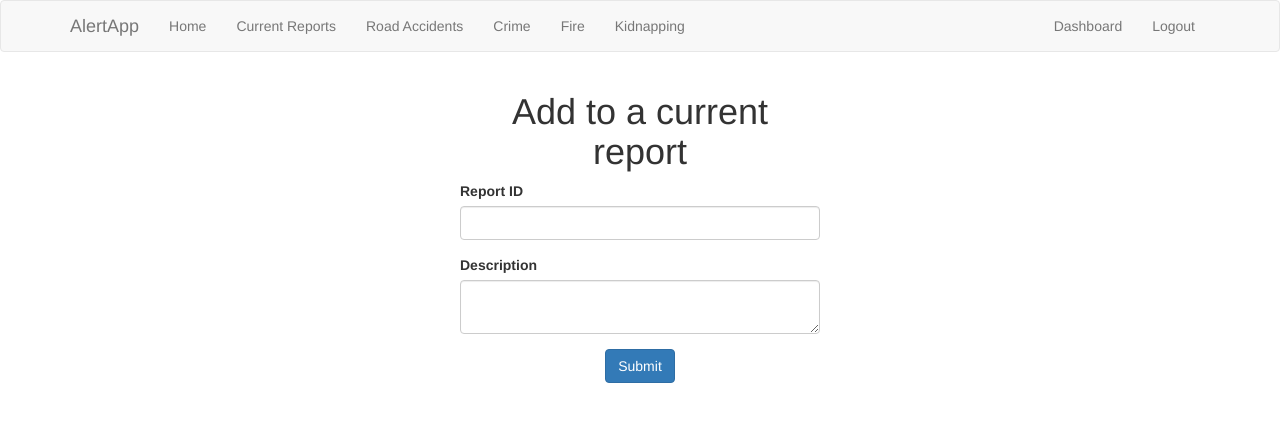
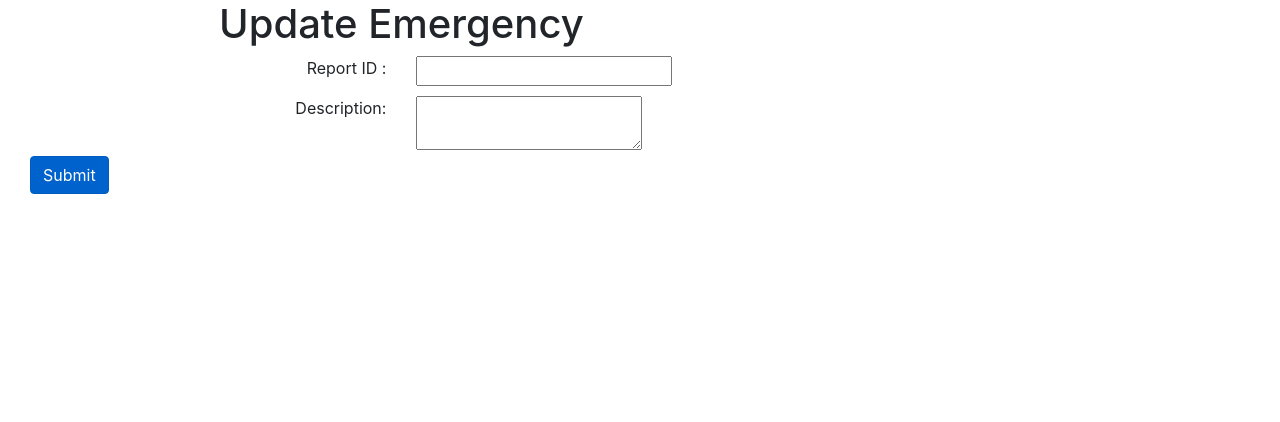
Before and after one commit to priyankachahal/AlertSystemWebDashboard, a Flask app: page /editreport in a window 1280 px wide. Shown: the top 422 px of the page. Run offline with Flask 2, Linux system fonts and the light colour scheme; the visitor is signed in with stand-in values (Sample User, id 1); some libraries are stand-ins or nearby versions.

Commit message:
all users get emails and edit working

```diff
--- a/alert/api_rest.py
+++ b/alert/api_rest.py
@@ -20,6 +20,13 @@ def user_authenticate_api(email, password):
     }
     headers = {'Content-Type': 'application/json'}
     response = requests.post(url=USER_AUTHENTICATE_URL, data=json.dumps(data), headers=headers)
+    print response.text
+    return json.loads(response.text)
+
+
+def get_registered_users_api():
+    headers = {'Content-Type': 'application/json'}
+    response = requests.get(url=USER_REGISTER_URL + "?start=0&limit=200", headers=headers)
     print response.text
     return json.loads(response.text)
 
--- a/alert/app.py
+++ b/alert/app.py
@@ -13,7 +13,7 @@ from werkzeug.utils import secure_filename
 from wtforms import Form, StringField, PasswordField, validators
 
 from api_rest import user_authenticate_api, user_register_api, get_news_report_api, post_news_report_api, \
-    get_news_by_id_report_api, update_news_by_id_report_api
+    get_news_by_id_report_api, update_news_by_id_report_api, get_registered_users_api
 
 app = Flask(__name__)
 
@@ -150,9 +150,9 @@ def logout():
 def dashboard():
     category = request.args.get('category')
     if category is None:
-        result = get_news_report_api(None, "60", "-creationDate")
+        result = get_news_report_api(None, "720", "-creationDate")
     else:
-        result = get_news_report_api(category, "60", "-creationDate")
+        result = get_news_report_api(category, "720", "-creationDate")
     formattedReports = []
     if len(result.get("news")) > 0:
         reports = result.get("news");
@@ -217,34 +217,32 @@ def report():
 
         # Execute query
         if flag == True:
-            response_dict = post_news_report_api(email, address, description, imagename, type_em, longi, lati)
-            tolist = ["chahalpriyanka457@gmail.com"]
-            subject = type_em + " at " + address
-            body = type_em + " at " + address + "\n" + description
-            smtpserver = smtplib.SMTP("smtp.gmail.com", 587)
-            smtpserver.ehlo()
-            smtpserver.starttls()
-            smtpserver.ehlo()
-            smtpserver.login(gmail_user, gmail_pwd)
-            header = 'To:' + ", ".join(tolist) + '\n' + 'From: ' + gmail_user + '\n' + 'Subject:' + subject + ' \n'
-            msg = header + '\n' + body + '\n\n'
-            smtpserver.sendmail(gmail_user, tolist, msg)
-            smtpserver.close()
-            #flash('Emergency reported successfully', 'success')
-            #notification = pushpad.Notification(project, body=type_em + " at " + address + "\n" + description)
-            #notification.broadcast()
+            post_news_report_api(email, address, description, imagename, type_em, longi, lati)
+            response_dict = get_registered_users_api()
+            registered_users = response_dict.get("users")
+            tolist = []
+            for i in range(len(registered_users)):
+                tolist.append(registered_users[i].get("email"))
+            if len(tolist) > 0:
+                subject = type_em + " at " + address
+                body = type_em + " at " + address + "\n" + description
+                smtpserver = smtplib.SMTP("smtp.gmail.com", 587)
+                smtpserver.ehlo()
+                smtpserver.starttls()
+                smtpserver.ehlo()
+                smtpserver.login(gmail_user, gmail_pwd)
+                header = 'To:' + ", ".join(tolist) + '\n' + 'From: ' + gmail_user + '\n' + 'Subject:' + subject + ' \n'
+                msg = header + '\n' + body + '\n\n'
+                smtpserver.sendmail(gmail_user, tolist, msg)
+                smtpserver.close()
+                #flash('Emergency reported successfully', 'success')
+                #notification = pushpad.Notification(project, body=type_em + " at " + address + "\n" + description)
+                #notification.broadcast()
         else:
             flash('Emergency has already been reported.', 'warning')
 
         return redirect(url_for('dashboard'))
     return render_template('report.html')
-
-
-
-
-
-
-
 
 
 # unused paths
@@ -262,29 +260,9 @@ def editreport():
         else:
             desc = response_dict.get("news").get("description")
             update_news_by_id_report_api(reportID, str(desc) + "\n" + str(description))
-            return redirect(url_for('currentreports'))
+            return redirect(url_for('dashboard'))
     return render_template('editreport.html')
 
-
-@app.route('/currentreports')
-def currentreports():
-    result = get_news_report_api(None, "60", "-creationDate")
-    if len(result.get("news")) > 0:
-        reports = result.get("news");
-        formattedReports = []
-        for report in reports:
-            formattedReport = [None] * 10
-            formattedReport[0] = report.get("id")
-            formattedReport[2] = report.get("address")
-            formattedReport[3] = report.get("description")
-            formattedReport[4] = "No image provided"
-            formattedReport[5] = report.get("category")
-            formattedReport[8] = report.get("creationDate")
-            formattedReports.append(formattedReport)
-        return render_template('currentreports.html', reports=formattedReports)
-    else:
-        msg = 'No reports Found'
-        return render_template('currentreports.html', msg=msg)
 
 if __name__ == '__main__':
     app.secret_key = 'secret123'
--- a/alert/templates/about.html
+++ /dev/null
@@ -1,5 +0,0 @@
-{% extends 'layout.html' %}
-
-{% block body %}
-  <h1>{{address}}</h1>
-{% endblock %}
--- a/alert/templates/editreport.html
+++ b/alert/templates/editreport.html
@@ -1,25 +1,57 @@
-{% extends 'layout.html' %}
+<!DOCTYPE html>
+<html>
 
-{% block body %}
-  <div class="col-lg-4 col-lg-offset-4 text-center">
-	 <h1>Add to a current report</h1>
-	 </div>
-	</br>
-  <form enctype="multipart/form-data" action="" method="POST" >
-     <div class="form-group row">
-	<div class="col-lg-4 col-lg-offset-4">
-      <label>Report ID</label>
-      <input type="text" required name="reportID"   class="form-control"  value={{request.form.reportID}} >
-    </div></div>
-    <div class="form-group row" >
-	<div class="col-lg-4 col-lg-offset-4">
-      <label>Description</label>
-      <textarea name="description" required class="form-control"  value={{request.form.description}}></textarea>
-    </div></div>
-	<div class="col-lg-4 col-lg-offset-4 text-center">
-    <p><input type="submit" class="btn btn-primary" value="Submit"></p>
-	</div>
-  </form>
+<head>
+    <meta charset="utf-8">
+    <meta name="viewport" content="width=device-width, initial-scale=1.0">
+    <title>smart_app webpage1</title>
+    <link rel="stylesheet" href="../static/bootstrap/css/bootstrap.min.css">
+    <link rel="stylesheet" href="../static/fonts/ionicons.min.css">
+    <link rel="stylesheet" href="../static/css/styles.min.css">
+</head>
 
+<body>
+<div class="container">
+      {% include 'includes/_messages.html' %}
+      {% block body %}{% endblock %}
+    </div>
+<div class="container d-table-cell">
+    <div class="col">
+        <h1 class="text-center">Update Emergency</h1>
+    </div>
+    <form enctype="multipart/form-data" action="/editreport" method="POST">
+        <div class="col">
+            <div class="row">
+                <div class="col-lg-6">
+                    <p class="text-right">Report ID :</p>
+                </div>
+                <div class="col-lg-6">
+                    <input type="text" required name="reportID"   class="align-items-center align-content-center"  value={{request.form.reportID}} >
+                </div>
+                <div class="col-lg-6">
+                    <p class="text-right">Description:</p>
+                </div>
+                <div class="col">
+                    <textarea name="description" class="align-items-center align-content-center"
+                              value={{request.form.description}}></textarea>
+                </div>
+            </div>
+        </div>
+        <div class="container">
+            <div class="row">
+                <div class="col-md-6">
+                    <button class="btn btn-primary active align-items-center" type="submit">Submit</button>
+                </div>
+            </div>
+        </div>
+    </form>
+</div>
+<div>
 
-{% endblock %}
+</div>
+<div></div>
+<script src="../static/js/jquery.min.js"></script>
+<script src="../static/bootstrap/js/bootstrap.min.js"></script>
+</body>
+
+</html>
--- a/alert/templates/includes/_navbar.html
+++ /dev/null
@@ -1,34 +0,0 @@
-<nav class="navbar navbar-default">
-      <div class="container">
-        <div class="navbar-header">
-          <button type="button" class="navbar-toggle collapsed" data-toggle="collapse" data-target="#navbar" aria-expanded="false" aria-controls="navbar">
-            <span class="sr-only">Toggle navigation</span>
-            <span class="icon-bar"></span>
-            <span class="icon-bar"></span>
-            <span class="icon-bar"></span>
-          </button>
-          <a class="navbar-brand" href="#">AlertApp</a>
-        </div>
-        <div id="navbar" class="collapse navbar-collapse">
-          <ul class="nav navbar-nav">
-            <li><a href="/">Home</a></li>
-            <li><a href="/currentreports">Current Reports</a></li>
-            <li><a href="/roadaccidentnews">Road Accidents</a></li>
-            <li><a href="/crimenews">Crime</a></li>
-            <li><a href="/firenews">Fire</a></li>
-            <li><a href="/Kidnappingnews">Kidnapping</a></li>
-          </ul>
-
-          <ul class="nav navbar-nav navbar-right">
-            {% if session.logged_in %}
-              <li><a href="/dashboard">Dashboard</a></li>
-              <li><a href="/logout">Logout</a></li>
-            {% else %}
-              <li><a href="/register">Register</a></li>
-              <li><a href="/login">Login</a></li>
-            {% endif %}
-
-          </ul>
-        </div><!--/.nav-collapse -->
-      </div>
-    </nav>
--- a/alert/templates/login.html
+++ b/alert/templates/login.html
@@ -19,15 +19,12 @@
         <div class="illustration"><i class="icon ion-ios-locked-outline" style="color:rgb(234,16,16);"></i></div>
         <div class="form-group">
             <input type="text" required name="email"   class="form-control" placeholder="Email" value={{request.form.username}}>
-
-           <!-- <input class="form-control" type="email" name="email" placeholder="Email"> -->
         </div>
         <div class="form-group">
       <input type="password" required name="password" class="form-control" placeholder="Password"  value={{request.form.password}}>
         </div>
         <div class="form-group">
             <button type="submit" class="btn btn-primary btn-block">Log In</button>
-            <!-- <a class="btn btn-primary btn-block" role="button" href="#dashboard.html" style="background-color:rgb(234,6,6);">Log In</a> -->
         </div>
     </form>
 </div>
--- a/alert/templates/report.html
+++ b/alert/templates/report.html
@@ -17,7 +17,7 @@
     </div>
 <div class="container d-table-cell">
     <div class="col">
-        <h1 class="text-center">#Report Emergency#</h1>
+        <h1 class="text-center">Report Emergency</h1>
     </div>
     <form enctype="multipart/form-data" action="/report" method="POST">
         <div class="col">
```
Also changed, not shown: alert/templates/currentreports.html (deleted, +0 -51 lines), alert/templates/dashboard.html (+7 -1 lines), alert/templates/nopastrep.html (deleted, +0 -10 lines), alert/templates/pastrep.html (deleted, +0 -41 lines), alert/templates/pastreports.html (deleted, +0 -30 lines).
